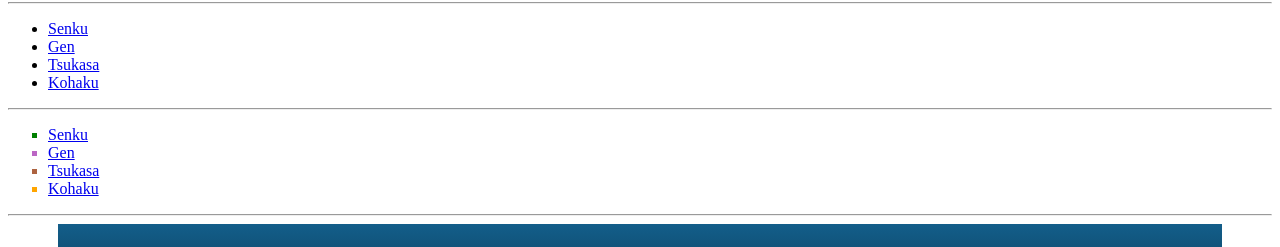
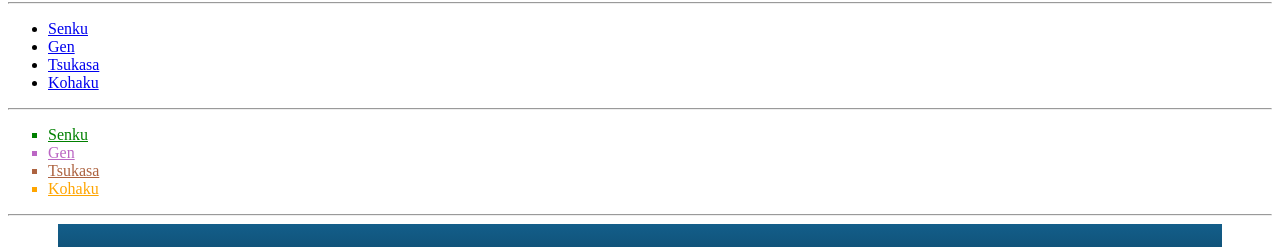
Before and after one commit to EmilyDesigns/Portfolio, a plain HTML site: page assignments/assignment6.html in a window 1280 px wide. Shown: the part 78-325 px from the top of the page. Drawn offline with Linux system fonts and the light colour scheme.

Commit message:
Done Assignment 6
Finished it

```diff
--- a/assignments/assignment6.html
+++ b/assignments/assignment6.html
@@ -6,6 +6,10 @@
     <style>
       #nav2 {
         list-style-type: square;
+      }
+
+      #nav2 li:first-child a {
+        color: green;
       }
 
       #one {
@@ -60,6 +64,15 @@
       #portnav a:active {
         color: white;
       }
+      #gen {
+        color: rgb(187, 102, 196);
+      }
+      #tsukasa {
+        color: rgb(173, 99, 64);
+      }
+      #kohaku {
+        color: orange;
+      }
     </style>
 
   </head>
@@ -75,9 +88,9 @@
     <hr>
     <ul id="nav2">
       <li id="one"><a href="https://www.bigbadtoystore.com/Product/VariationDetails/151976">Senku</a></li>
-      <li id="two"><a href="https://www.bigbadtoystore.com/Product/VariationDetails/151981">Gen</a></li>
-      <li id="three"><a href="https://www.bigbadtoystore.com/Product/VariationDetails/197883">Tsukasa</a></li>
-      <li id="four"><a href="https://www.bigbadtoystore.com/Product/VariationDetails/197880">Kohaku</a></li>
+      <li id="two"><a id="gen" href="https://www.bigbadtoystore.com/Product/VariationDetails/151981">Gen</a></li>
+      <li id="three"><a id="tsukasa" href="https://www.bigbadtoystore.com/Product/VariationDetails/197883">Tsukasa</a></li>
+      <li id="four"><a id="kohaku" href="https://www.bigbadtoystore.com/Product/VariationDetails/197880">Kohaku</a></li>
     </ul>
     <hr>
 
```
Also changed, not shown: 1 other file.
